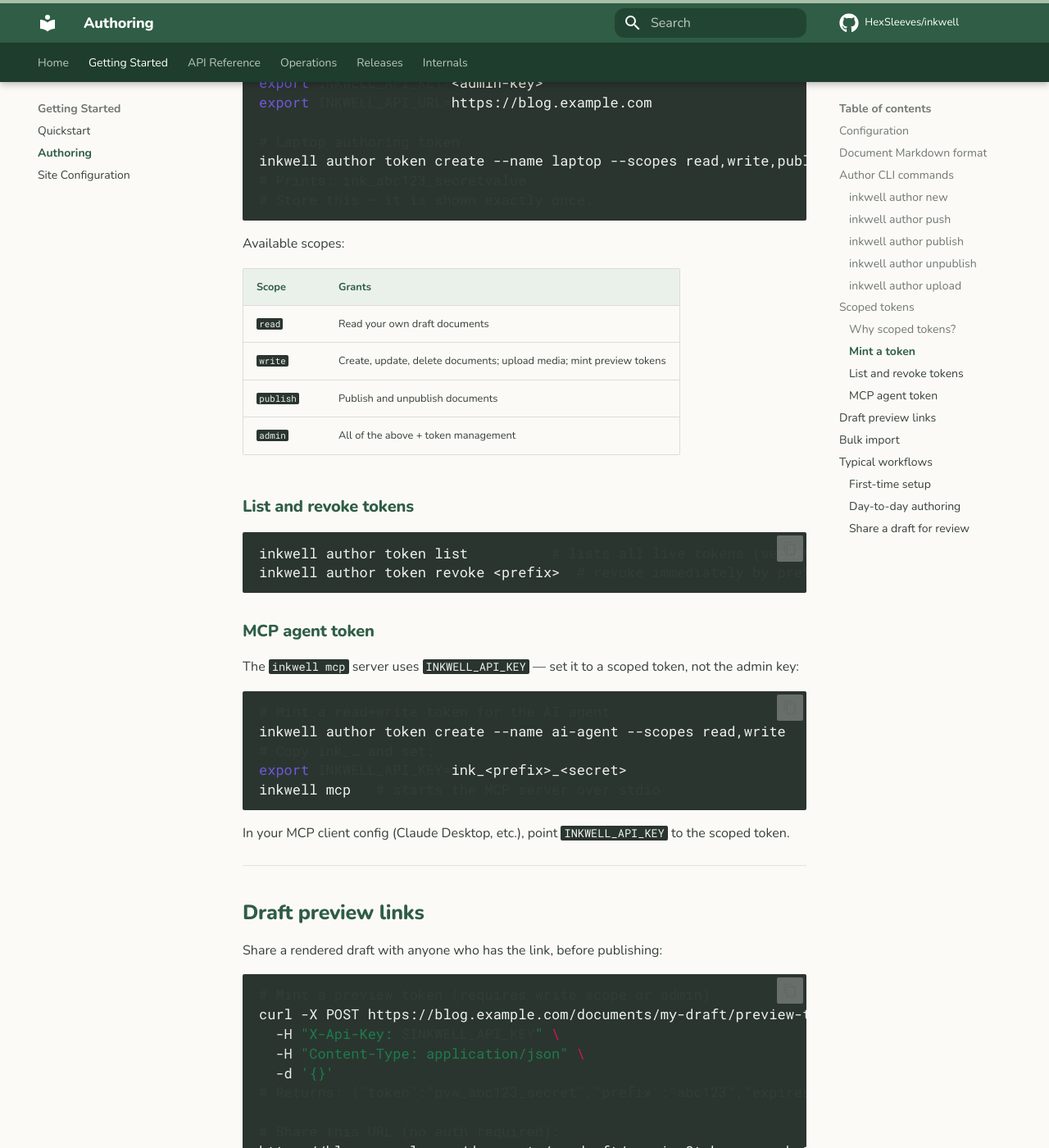
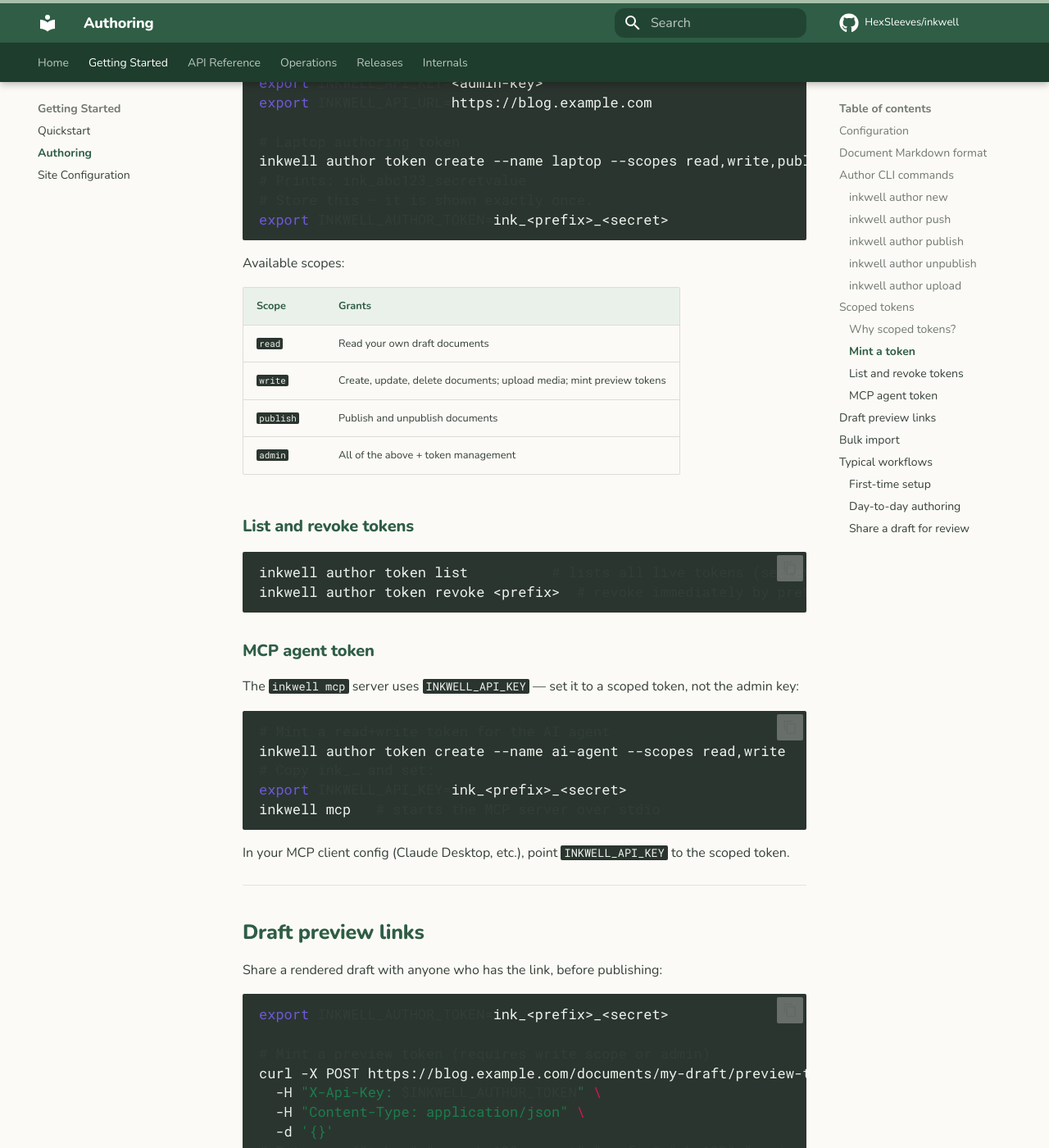
Before and after one commit to HexSleeves/inkwell, an MkDocs documentation site: the page built from docs/AUTHORING.md, in a window 1280 px wide and 1400 px high, scrolled down 3270 px. Shown: the whole window at 82% size. Built offline with MkDocs 1.6.1 and Material for MkDocs 9.7.7, drawn with Linux system fonts in a browser that asks for light colours; comment, search, counter and statistics services are not loaded; some of the changed text lies outside the part shown.

Commit message:
docs: address docs site review feedback

````diff
--- a/docs/AUTHORING.md
+++ b/docs/AUTHORING.md
@@ -149,6 +149,7 @@
 inkwell author token create --name laptop --scopes read,write,publish
 # Prints: ink_abc123_secretvalue
 # Store this — it is shown exactly once.
+export INKWELL_AUTHOR_TOKEN=ink_<prefix>_<secret>
 ```
 
 Available scopes:
@@ -190,9 +191,11 @@
 Share a rendered draft with anyone who has the link, before publishing:
 
 ```bash
+export INKWELL_AUTHOR_TOKEN=ink_<prefix>_<secret>
+
 # Mint a preview token (requires write scope or admin)
 curl -X POST https://blog.example.com/documents/my-draft/preview-tokens \
-  -H "X-Api-Key: $INKWELL_API_KEY" \
+  -H "X-Api-Key: $INKWELL_AUTHOR_TOKEN" \
   -H "Content-Type: application/json" \
   -d '{}'
 # Returns: {"token":"pvw_abc123_secret","prefix":"abc123","expiresAt":null,...}
@@ -202,11 +205,11 @@
 
 # List tokens for this document
 curl https://blog.example.com/documents/my-draft/preview-tokens \
-  -H "X-Api-Key: $INKWELL_API_KEY"
+  -H "X-Api-Key: $INKWELL_AUTHOR_TOKEN"
 
 # Revoke a token
 curl -X DELETE https://blog.example.com/documents/my-draft/preview-tokens/abc123 \
-  -H "X-Api-Key: $INKWELL_API_KEY"
+  -H "X-Api-Key: $INKWELL_AUTHOR_TOKEN"
 ```
 
 The preview URL renders the draft as a full HTML page. Any failure (expired,
@@ -217,7 +220,7 @@
 
 ```bash
 curl -X POST .../preview-tokens \
-  -H "X-Api-Key: $INKWELL_API_KEY" \
+  -H "X-Api-Key: $INKWELL_AUTHOR_TOKEN" \
   -H "Content-Type: application/json" \
   -d '{"expiresAt":"2026-12-31T23:59:59Z"}'
 ```
--- a/docs/assets/stylesheets/inkwell.css
+++ b/docs/assets/stylesheets/inkwell.css
@@ -3,7 +3,7 @@
    Forest-green headings, warm-clay links, sage accents. */
 
 @font-face {
-  font-family: "Nunito";
+  font-family: Nunito;
   font-style: normal;
   font-weight: 200 1000;
   font-display: swap;
@@ -50,7 +50,7 @@
 .md-header__title,
 .md-footer,
 .md-search__input {
-  font-family: "Nunito", "Quicksand", ui-rounded, "SF Pro Rounded", system-ui, sans-serif;
+  font-family: Nunito, Quicksand, ui-rounded, "SF Pro Rounded", system-ui, sans-serif;
 }
 
 /* ── Header ─────────────────────────────────────────────── */
--- a/requirements-docs.txt
+++ b/requirements-docs.txt
@@ -1 +1 @@
-mkdocs-material>=9.5,<10
+mkdocs-material==9.7.6
````
Also changed, not shown: README.md (+4 -4 lines), docs/API.md (+7 -7 lines), docs/index.md (+5 -3 lines), 1 other file.
